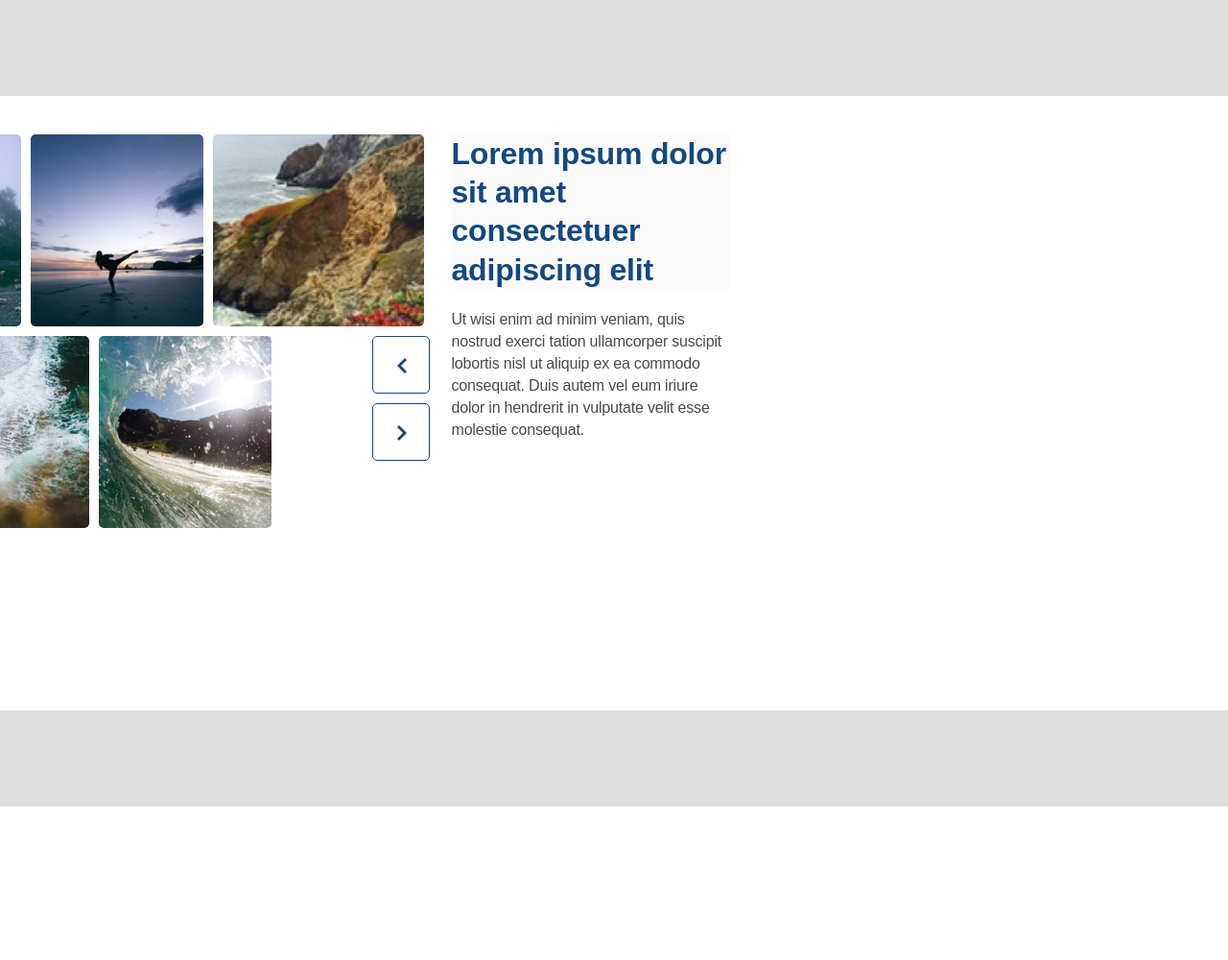
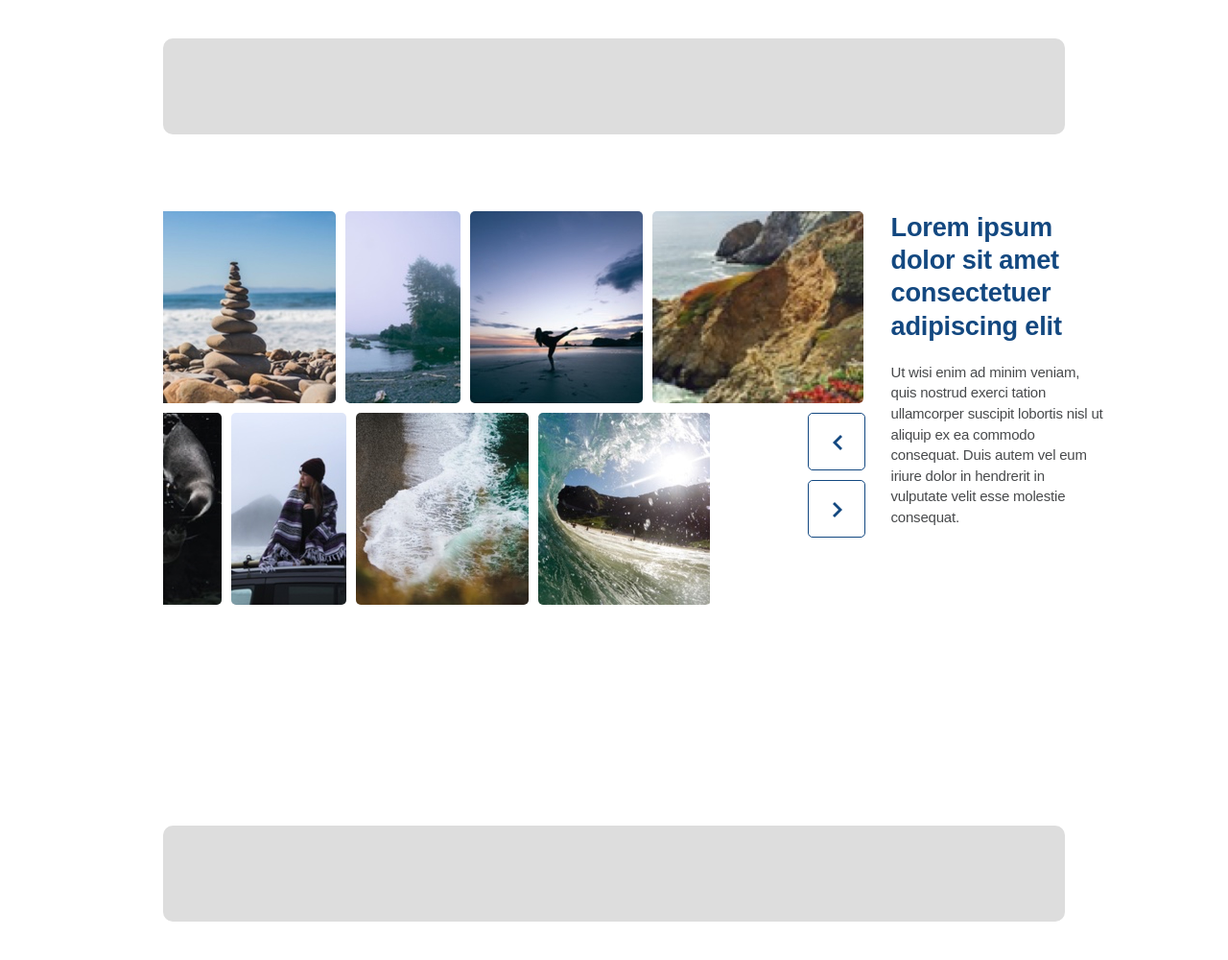
Before and after one commit to ivana47/Image-slider, a plain HTML site: page index.html in a window 1280 px wide. Shown: the whole page at 96% size. Before the commit the page ends 840 px from the top, so only its background shows below. Drawn offline with nearby package versions, Linux system fonts and the light colour scheme.

Commit message:
Header,footer and others

```diff
--- a/index.html
+++ b/index.html
@@ -8,8 +8,9 @@
 </head>
 
 <body>
-
+  <div class="container">
   <header class="header"></header>
+</div>
 
   <div class="container">
     <div class="frameText">
@@ -49,9 +50,9 @@
       </div>
     </div>
   </div>
-
+  <div class="container">
   <footer class="footer"></footer>
-
+</div>
   <script src="./minifBabel.js" defer></script>
 </body>
 
--- a/scss/style.scss
+++ b/scss/style.scss
@@ -8,18 +8,17 @@
 
 body {
   font-family: "Source Sans Pro", sans-serif;
-  font-size: 16px;
+  font-size: 15px;
   line-height: 1.44;
   letter-spacing: -0.2px;
   color: $primary-color;
 }
 
 h1 {
-  font-size: 2rem;
+  font-size: 1.7rem;
   font-weight: 700;
   line-height: 1.256875;
   color: $primary-color;
-  background-color: $secondary-color;
   margin-bottom: 20px;
 }
 
@@ -32,14 +31,14 @@ h1 {
 .frameText {
   display: flex;
   height: 80%;
-  width: 100%;
-  margin-left: -60%;
+  width: 120%;
 }
 
 .wrapper {
   position: relative;
   top: 0;
   overflow: hidden;
+  width: 740px;
 }
 
 .images1,
@@ -72,7 +71,7 @@ h1 {
 
 .slider-actions {
   position: relative;
-  left: 680px;
+  left:570px;
   top: -210px;
   height: 100%;
   background-color: #fff;
@@ -115,7 +114,7 @@ h1 {
 }
 
 .slider-actions button:hover {
-  border-color: #ddd;
+  border-color: $secondary-color;
 }
 
 .slider-actions button:hover span:nth-child(2) {
@@ -129,24 +128,24 @@ h1 {
 .textbox {
   position: relative;
   z-index: 1;
-  width: 10%;
+  width: 250px;
   padding-left: 9.5px;
   padding-right: 9.5px;
 }
 
 .text {
-  width: 400%;
   padding-left: 9px;
-  display: block;
-  position: relative;
 }
 
 .footer {
   height: 100px;
   background-color: $secondary-color;
+  border-radius: 10px;
 }
 
 .header {
+  border-radius: 10px;
   height: 100px;
-  background-color: $secondary-color;
+  background-color:$secondary-color;
+
 }
```
Also changed, not shown: css/minifStyles.css (+1 -1 lines), css/styles.css, style.css, 1 other file.
